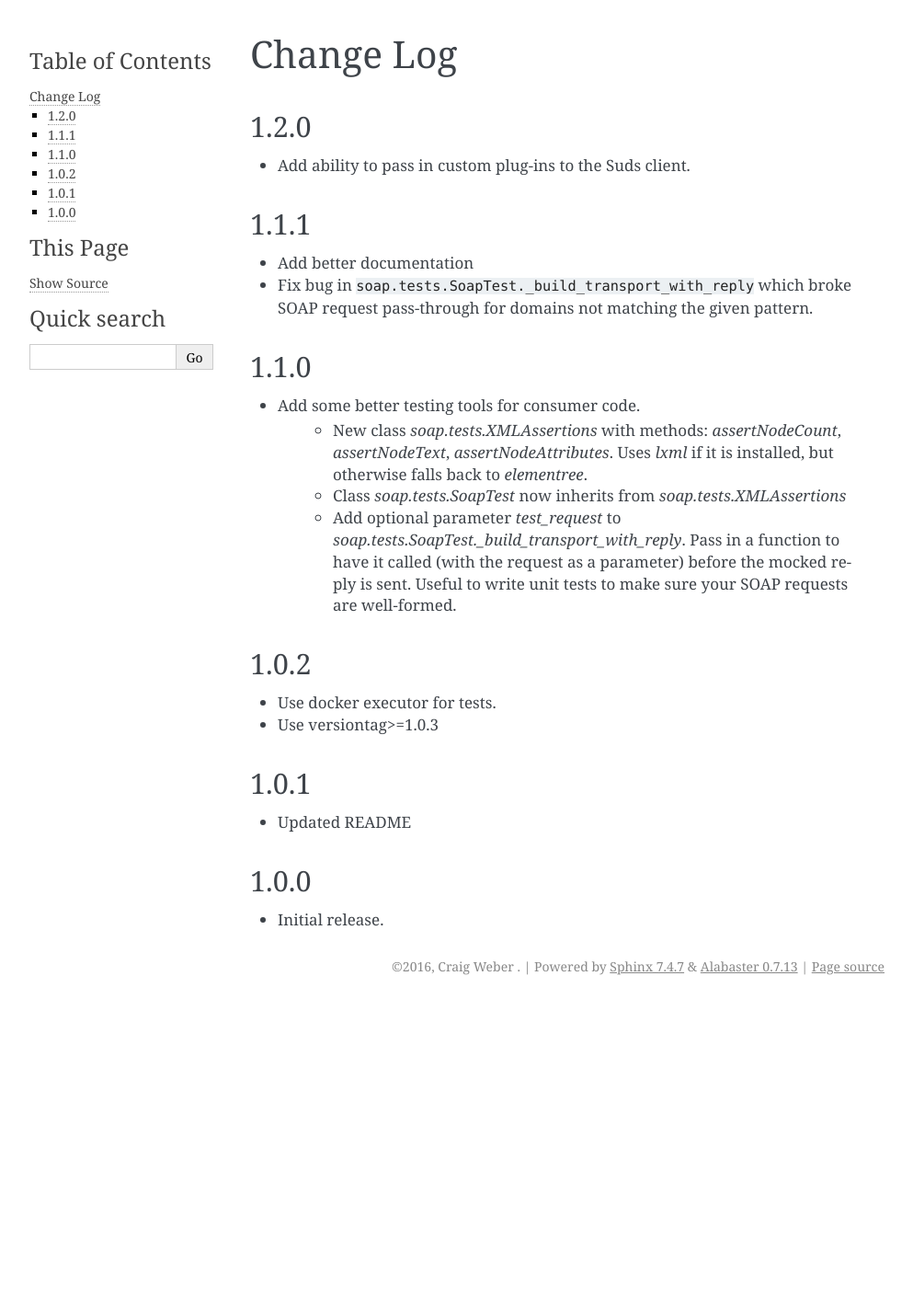
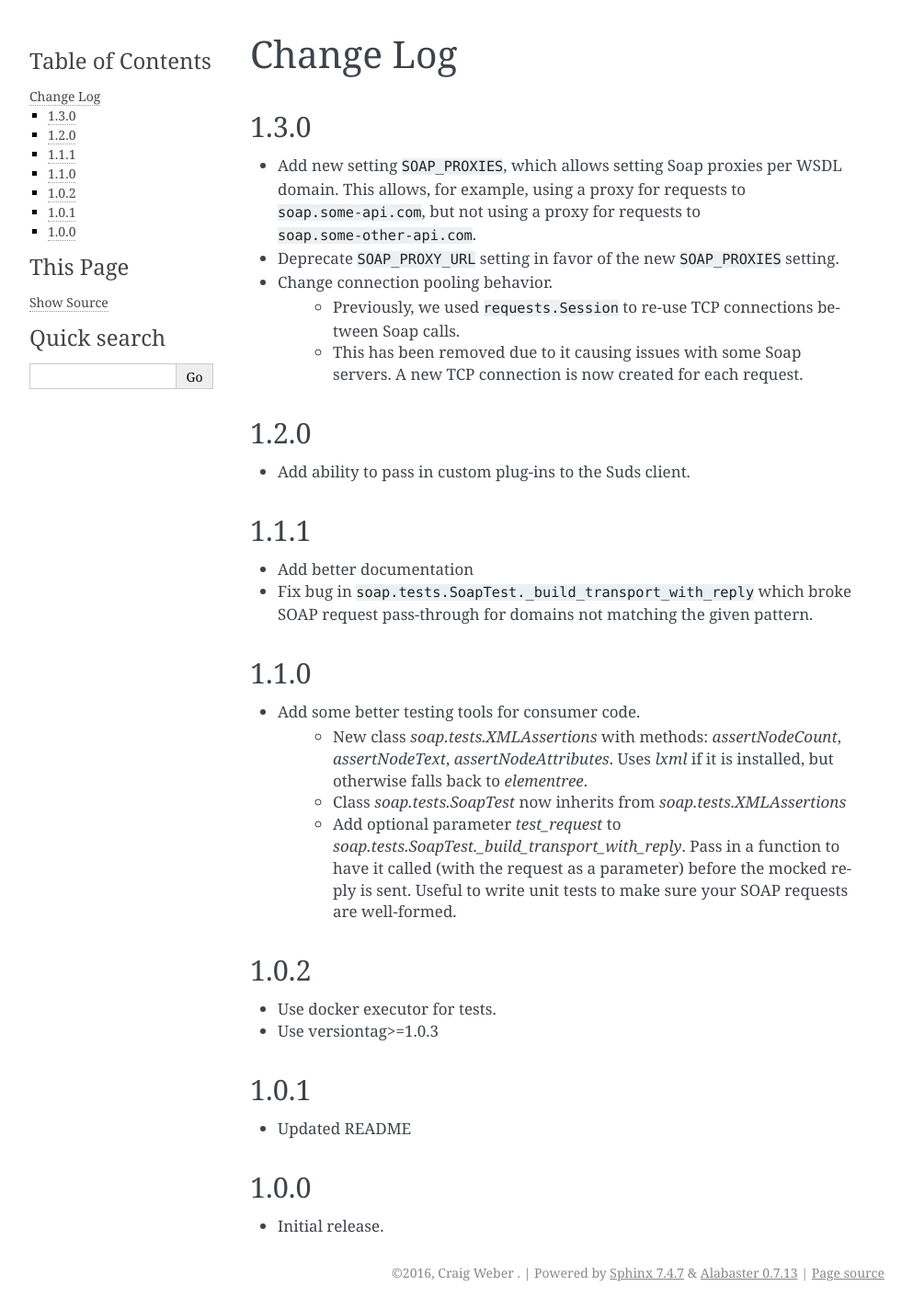
Before and after one commit to thelabnyc/instrumented-soap, a Sphinx documentation site: the page built from docs/changes.rst, in a window 1280 px wide. Shown: the whole page at 92% size, without its empty margins (148-1141 px from the left). Built offline with Sphinx 7.4.7, drawn with Linux system fonts in a browser that asks for light colours; before the commit the page ends 1090 px from its top, so only the background shows below that.

Commit message:
Update changelog

```diff
--- a/docs/changes.rst
+++ b/docs/changes.rst
@@ -1,5 +1,13 @@
 Change Log
 ==========
+
+1.3.0
+------------------
+- Add new setting ``SOAP_PROXIES``, which allows setting Soap proxies per WSDL domain. This allows, for example, using a proxy for requests to ``soap.some-api.com``, but not using a proxy for requests to ``soap.some-other-api.com``.
+- Deprecate ``SOAP_PROXY_URL`` setting in favor of the new ``SOAP_PROXIES`` setting.
+- Change connection pooling behavior.
+    - Previously, we used ``requests.Session`` to re-use TCP connections between Soap calls.
+    - This has been removed due to it causing issues with some Soap servers. A new TCP connection is now created for each request.
 
 1.2.0
 ------------------
```
